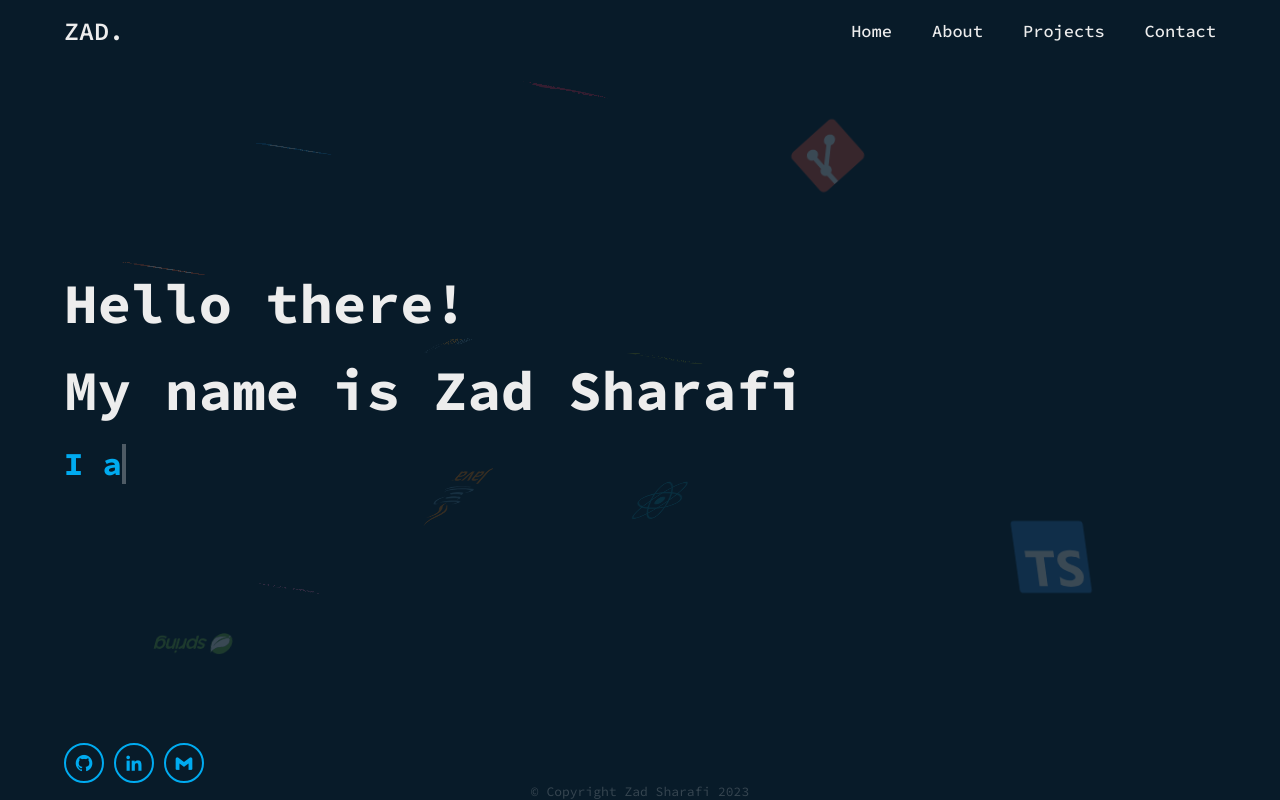
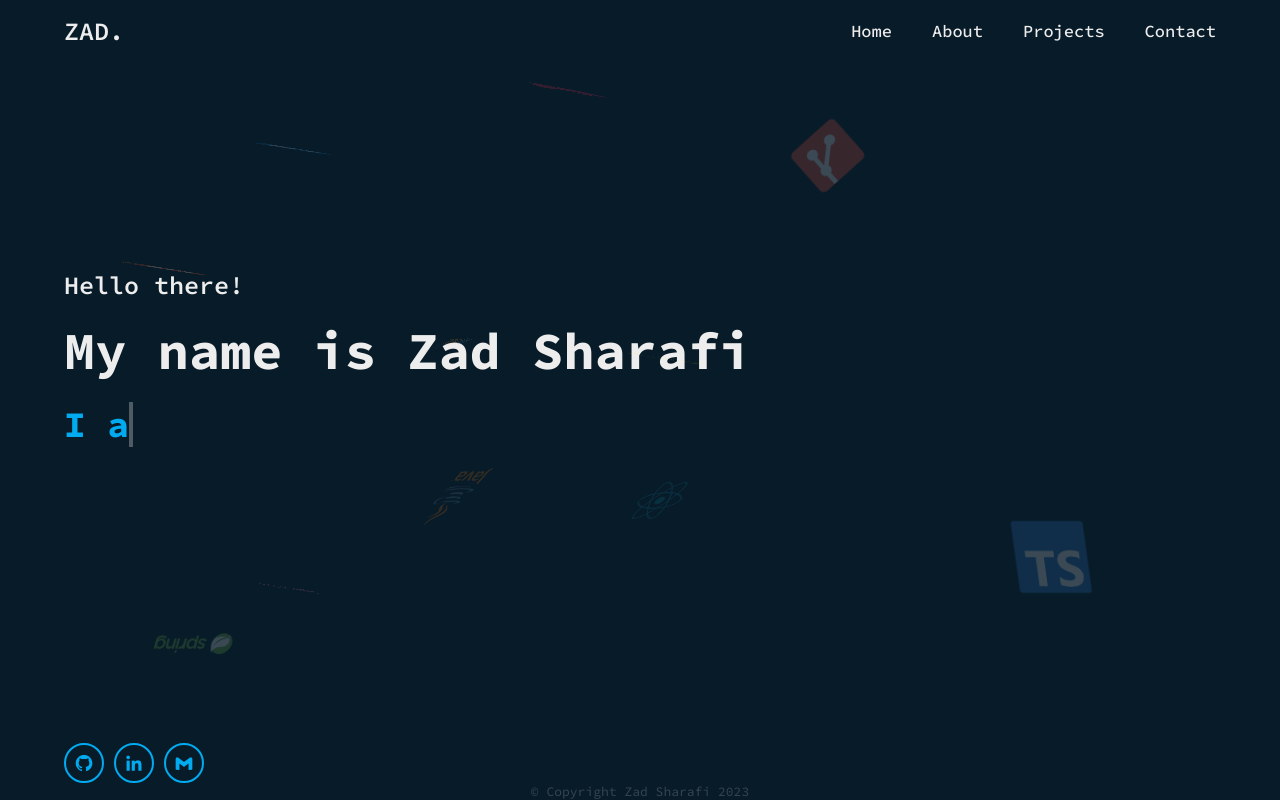
Before and after one commit to Behzadsharafi/PortfolioV2, a React (Vite) app: page / in a window 1280 px wide. Built offline with nearby package versions, Linux system fonts and the light colour scheme; a web font is replaced by a local one.

Commit message:
adds responsive font-size to the first homepage

```diff
--- a/src/pages/HomePage/HomePage.module.scss
+++ b/src/pages/HomePage/HomePage.module.scss
@@ -25,8 +25,9 @@
 
     &__heading {
       position: relative;
-      font-size: 56px;
-      font-weight: 700;
+      // font-size: 30px;
+      font-size: clamp(16px, 2vw + 0.5rem, 25px);
+      font-weight: 600;
       line-height: 1.2;
       width: max-content;
 
@@ -38,99 +39,99 @@
         1.8s,
         forwards
       );
-      @include mixins.desktop_sm {
-        font-size: 46px;
-        transition: font-size 0.5s ease;
-      }
+      // @include mixins.desktop_sm {
+      //   font-size: 26px;
+      //   transition: font-size 0.5s ease;
+      // }
 
-      @include mixins.tablet {
-        font-size: 36px;
-        transition: font-size 0.5s ease;
-      }
+      // @include mixins.tablet {
+      //   font-size: 24px;
+      //   transition: font-size 0.5s ease;
+      // }
 
-      @include mixins.phone {
-        font-size: 24px;
-        transition: font-size 0.5s ease;
-      }
+      // @include mixins.phone {
+      //   font-size: 22px;
+      //   transition: font-size 0.5s ease;
+      // }
 
-      @include mixins.phone_sm {
-        font-size: 20px;
-        transition: font-size 0.5s ease;
-      }
+      // @include mixins.phone_sm {
+      //   font-size: 20px;
+      //   transition: font-size 0.5s ease;
+      // }
 
-      @include mixins.phone_xsm {
-        font-size: 16px;
-        transition: font-size 0.5s ease;
-      }
+      // @include mixins.phone_xsm {
+      //   font-size: 16px;
+      //   transition: font-size 0.5s ease;
+      // }
     }
 
     &__para1 {
       position: relative;
-      font-size: 56px;
+      font-size: clamp(20px, 4vw + 0.5rem, 52px);
       font-weight: 700;
       line-height: 1.2;
       width: max-content;
 
       @include mixins.typewriter-animation(22, 2.75s, 2s, 2s, 2.75s, forwards);
 
-      @include mixins.desktop_sm {
-        font-size: 46px;
-        transition: font-size 0.5s ease;
-      }
+      // @include mixins.desktop_sm {
+      //   font-size: 46px;
+      //   transition: font-size 0.5s ease;
+      // }
 
-      @include mixins.tablet {
-        font-size: 34px;
-        transition: font-size 0.5s ease;
-      }
+      // @include mixins.tablet {
+      //   font-size: 34px;
+      //   transition: font-size 0.5s ease;
+      // }
 
-      @include mixins.phone {
-        font-size: 24px;
-        transition: font-size 0.5s ease;
-      }
+      // @include mixins.phone {
+      //   font-size: 24px;
+      //   transition: font-size 0.5s ease;
+      // }
 
-      @include mixins.phone_sm {
-        font-size: 20px;
-        transition: font-size 0.5s ease;
-      }
+      // @include mixins.phone_sm {
+      //   font-size: 20px;
+      //   transition: font-size 0.5s ease;
+      // }
 
-      @include mixins.phone_xsm {
-        font-size: 16px;
-        transition: font-size 0.5s ease;
-      }
+      // @include mixins.phone_xsm {
+      //   font-size: 16px;
+      //   transition: font-size 0.5s ease;
+      // }
     }
 
     &__para2 {
       position: relative;
-      font-size: 32px;
+      font-size: clamp(18px, 2.5vw + 0.5rem, 36px);
       font-weight: 700;
       color: palette.$light-blue;
       width: max-content;
 
       @include mixins.typewriter-animation(20, 2.9s, 5s, 5s, 2.9s, forwards);
 
-      @include mixins.tablet {
-        font-size: 24px;
-        transition: font-size 0.5s ease;
-      }
+      // @include mixins.tablet {
+      //   font-size: 24px;
+      //   transition: font-size 0.5s ease;
+      // }
 
-      @include mixins.phone {
-        font-size: 20px;
-        transition: font-size 0.5s ease;
-      }
+      // @include mixins.phone {
+      //   font-size: 20px;
+      //   transition: font-size 0.5s ease;
+      // }
 
-      @include mixins.phone_sm {
-        font-size: 18px;
-        transition: font-size 0.5s ease;
-      }
+      // @include mixins.phone_sm {
+      //   font-size: 18px;
+      //   transition: font-size 0.5s ease;
+      // }
 
-      @include mixins.phone_xsm {
-        font-size: 16px;
-        transition: font-size 0.5s ease;
-      }
+      // @include mixins.phone_xsm {
+      //   font-size: 16px;
+      //   transition: font-size 0.5s ease;
+      // }
     }
     &__para3 {
       position: relative;
-      font-size: 25px;
+      font-size: clamp(16px, 1.4vw + 0.5rem, 25px);
       margin: 20px 0 40px;
       width: max-content;
 
@@ -143,25 +144,25 @@
         infinite
       );
 
-      @include mixins.tablet {
-        font-size: 22px;
-        transition: font-size 0.5s ease;
-      }
+      // @include mixins.tablet {
+      //   font-size: 22px;
+      //   transition: font-size 0.5s ease;
+      // }
 
-      @include mixins.phone {
-        font-size: 20px;
-        transition: font-size 0.5s ease;
-      }
+      // @include mixins.phone {
+      //   font-size: 20px;
+      //   transition: font-size 0.5s ease;
+      // }
 
-      @include mixins.phone_sm {
-        font-size: 18px;
-        transition: font-size 0.5s ease;
-      }
+      // @include mixins.phone_sm {
+      //   font-size: 18px;
+      //   transition: font-size 0.5s ease;
+      // }
 
-      @include mixins.phone_xsm {
-        font-size: 16px;
-        transition: font-size 0.5s ease;
-      }
+      // @include mixins.phone_xsm {
+      //   font-size: 16px;
+      //   transition: font-size 0.5s ease;
+      // }
     }
   }
 }
```
